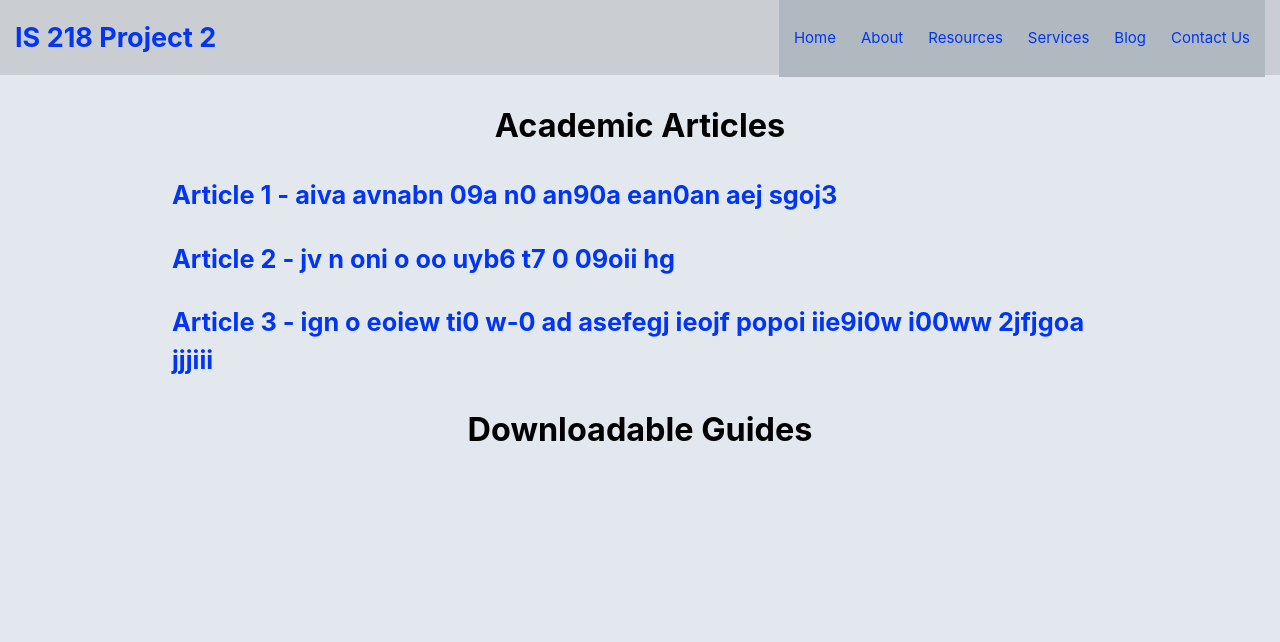
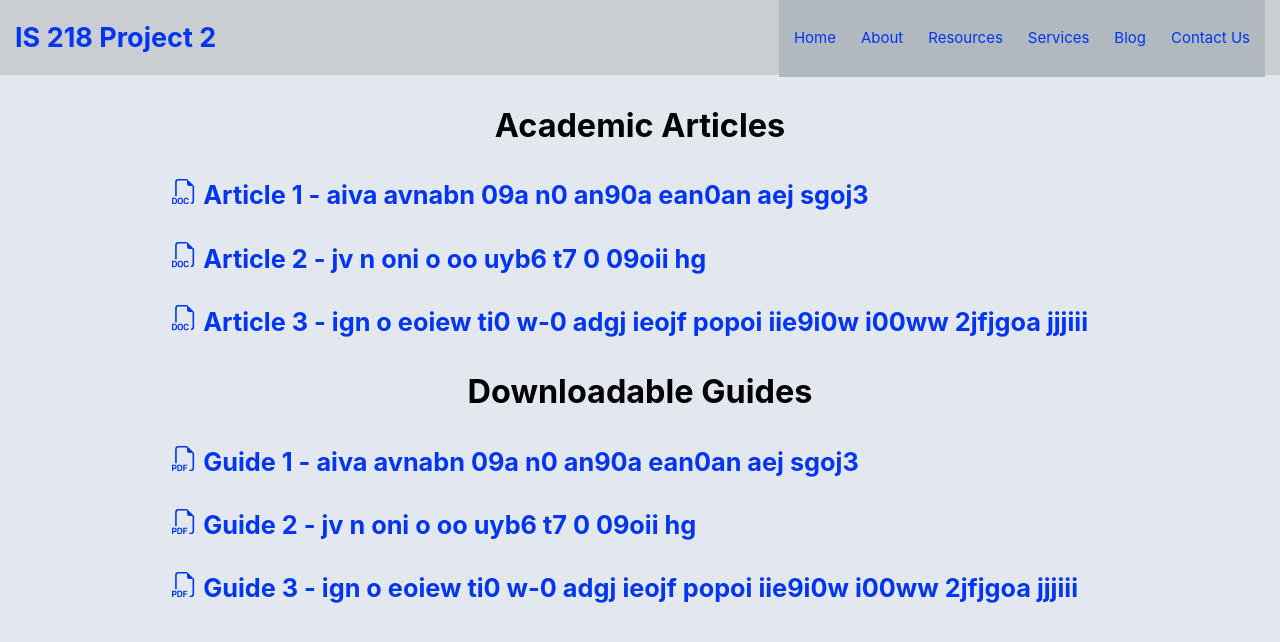
Before and after one commit to NJIT-WIS/project-2-tier-1-company, a Next.js app: page /resources in a window 1280 px wide. Shown: the top 642 px of the page. Built offline with nearby package versions, Linux system fonts and the light colour scheme.

Commit message:
formatting for resources page

```diff
--- a/package.json
+++ b/package.json
@@ -16,6 +16,7 @@
     "next": "latest",
     "react": "18.2.0",
     "react-dom": "18.2.0",
+    "react-icons": "^4.8.0",
     "remark": "^14.0.2",
     "remark-html": "^15.0.1"
   },
--- a/pages/resources.js
+++ b/pages/resources.js
@@ -4,6 +4,8 @@ import utilStyles from '../styles/utils.module.css'
 import { getSortedPostsData } from '../lib/posts'
 import Link from 'next/link'
 import Date from '../components/date'
+import { BsFiletypeDoc } from 'react-icons/bs'
+import { BsFiletypePdf } from 'react-icons/bs'
 
 export default function Home({ allPostsData }) {
   return (
@@ -13,10 +15,13 @@ export default function Home({ allPostsData }) {
       </Head>
       <section className={utilStyles.headingMd}>
         <h1><center>Academic Articles</center></h1>
-        <Link href={`resources`} legacyBehavior><a><h3>Article 1 - aiva avnabn 09a n0 an90a ean0an aej sgoj3</h3></a></Link>
-        <Link href={`resources`} legacyBehavior><a><h3>Article 2 - jv n oni o oo uyb6 t7 0 09oii hg</h3></a></Link>
-        <Link href={`resources`} legacyBehavior><a><h3>Article 3 - ign o eoiew ti0 w-0 ad asefegj ieojf popoi iie9i0w i00ww 2jfjgoa jjjiii</h3></a></Link>
+        <Link href={`resources`} legacyBehavior><a><h3><BsFiletypeDoc/> Article 1 - aiva avnabn 09a n0 an90a ean0an aej sgoj3</h3></a></Link>
+        <Link href={`resources`} legacyBehavior><a><h3><BsFiletypeDoc/> Article 2 - jv n oni o oo uyb6 t7 0 09oii hg</h3></a></Link>
+        <Link href={`resources`} legacyBehavior><a><h3><BsFiletypeDoc/> Article 3 - ign o eoiew ti0 w-0 adgj ieojf popoi iie9i0w i00ww 2jfjgoa jjjiii</h3></a></Link>
         <h1><center>Downloadable Guides</center></h1>
+        <Link href={`resources`} legacyBehavior><a><h3><BsFiletypePdf/> Guide 1 - aiva avnabn 09a n0 an90a ean0an aej sgoj3</h3></a></Link>
+        <Link href={`resources`} legacyBehavior><a><h3><BsFiletypePdf/> Guide 2 - jv n oni o oo uyb6 t7 0 09oii hg</h3></a></Link>
+        <Link href={`resources`} legacyBehavior><a><h3><BsFiletypePdf/> Guide 3 - ign o eoiew ti0 w-0 adgj ieojf popoi iie9i0w i00ww 2jfjgoa jjjiii</h3></a></Link>
       </section>
 
 
```
Also changed, not shown: 1 other file (tests, documents, lock files or other folders).
